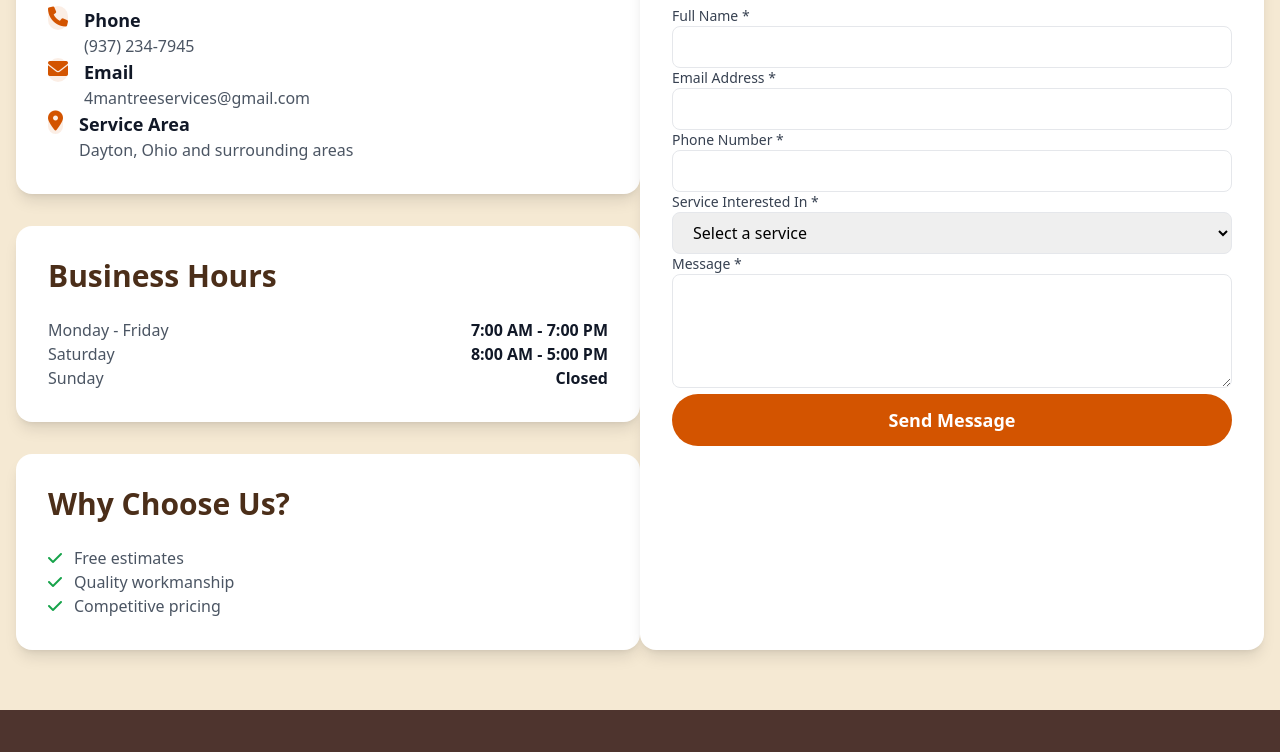
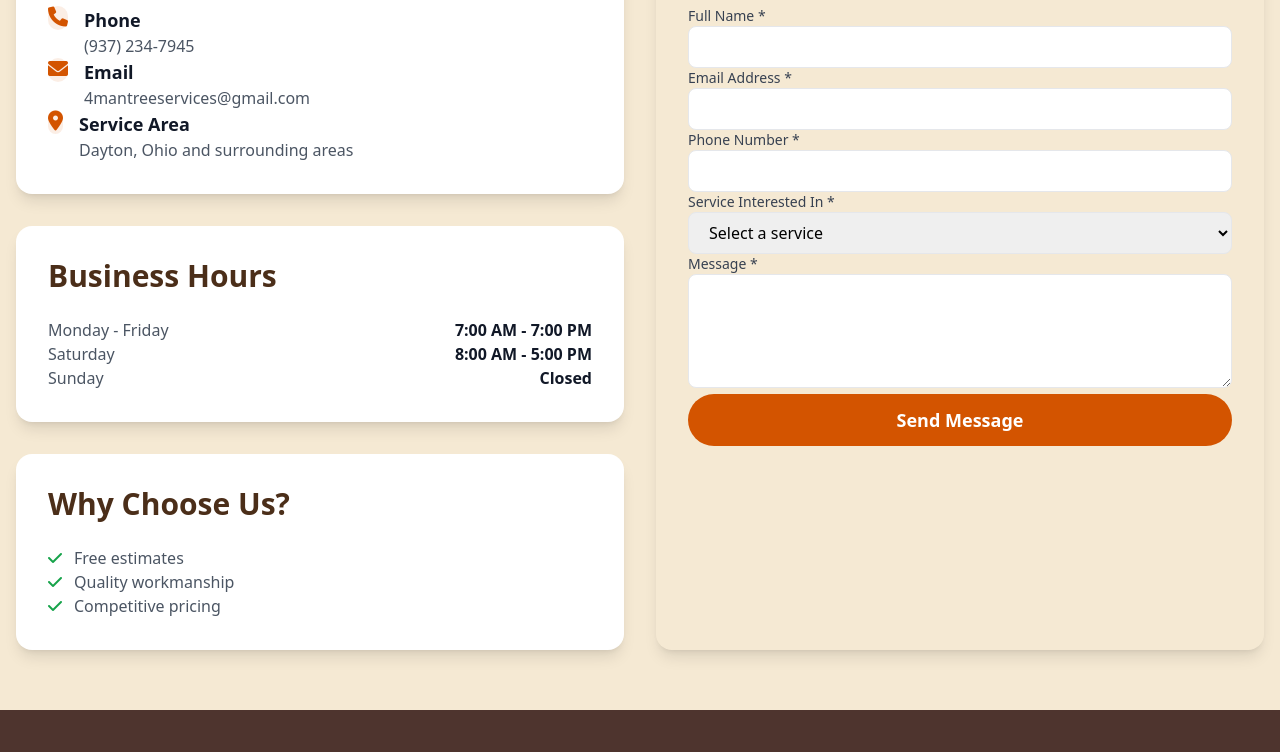
Before and after one commit to BraxtonFails/4ManTreeServices, a website: page contact.html in a window 1280 px wide. Shown: the part 506-1258 px from the top of the page. Drawn offline with Linux system fonts and the light colour scheme.

Commit message:
Fix: Improved spacing between business info and contact form on contact page

```diff
--- a/contact.html
+++ b/contact.html
@@ -119,8 +119,8 @@ ${message}
     <!-- Contact Section -->
     <section class="py-20">
         <div class="max-w-7xl mx-auto px-4">
-            <div class="grid md:grid-cols-2 gap-12">
-                <!-- Business Information -->
+            <div class="grid md:grid-cols-2 gap-8 md:gap-16">
+                <!-- Left Column - Business Info -->
                 <div class="space-y-8">
                     <div class="bg-white rounded-2xl shadow-lg p-8">
                         <h2 class="text-3xl font-bold text-brandbrown mb-6">Get in Touch</h2>
@@ -192,8 +192,8 @@ ${message}
                     </div>
                 </div>
 
-                <!-- Contact Form -->
-                <div class="bg-white rounded-2xl shadow-lg p-8">
+                <!-- Right Column - Contact Form -->
+                <div class="bg-white/90 p-8 rounded-2xl shadow-lg min-w-[340px]">
                     <h2 class="text-3xl font-bold text-brandbrown mb-6">Send Us a Message</h2>
                     <form onsubmit="handleSubmit(event)" class="space-y-6">
                         <div>
```
